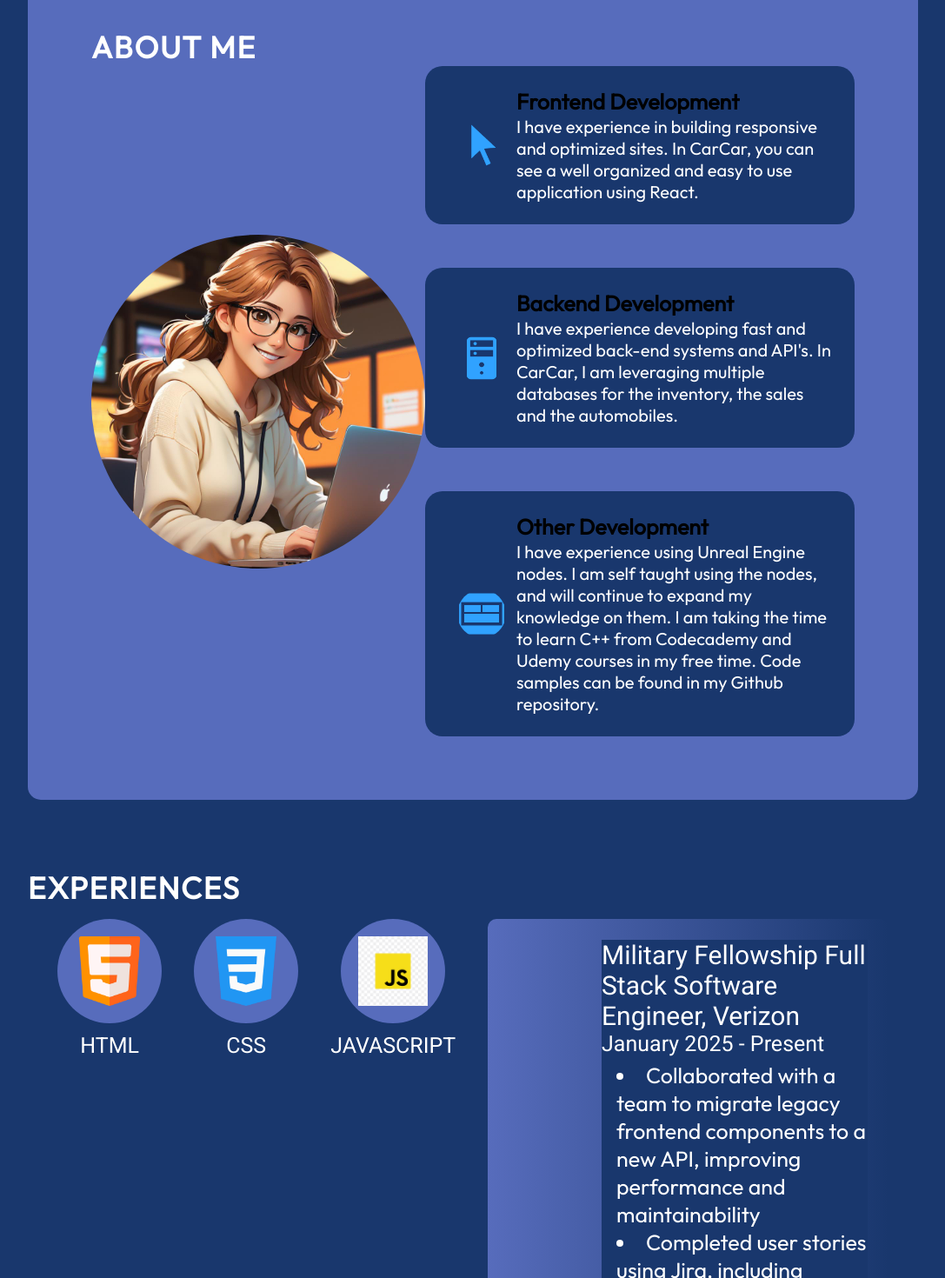
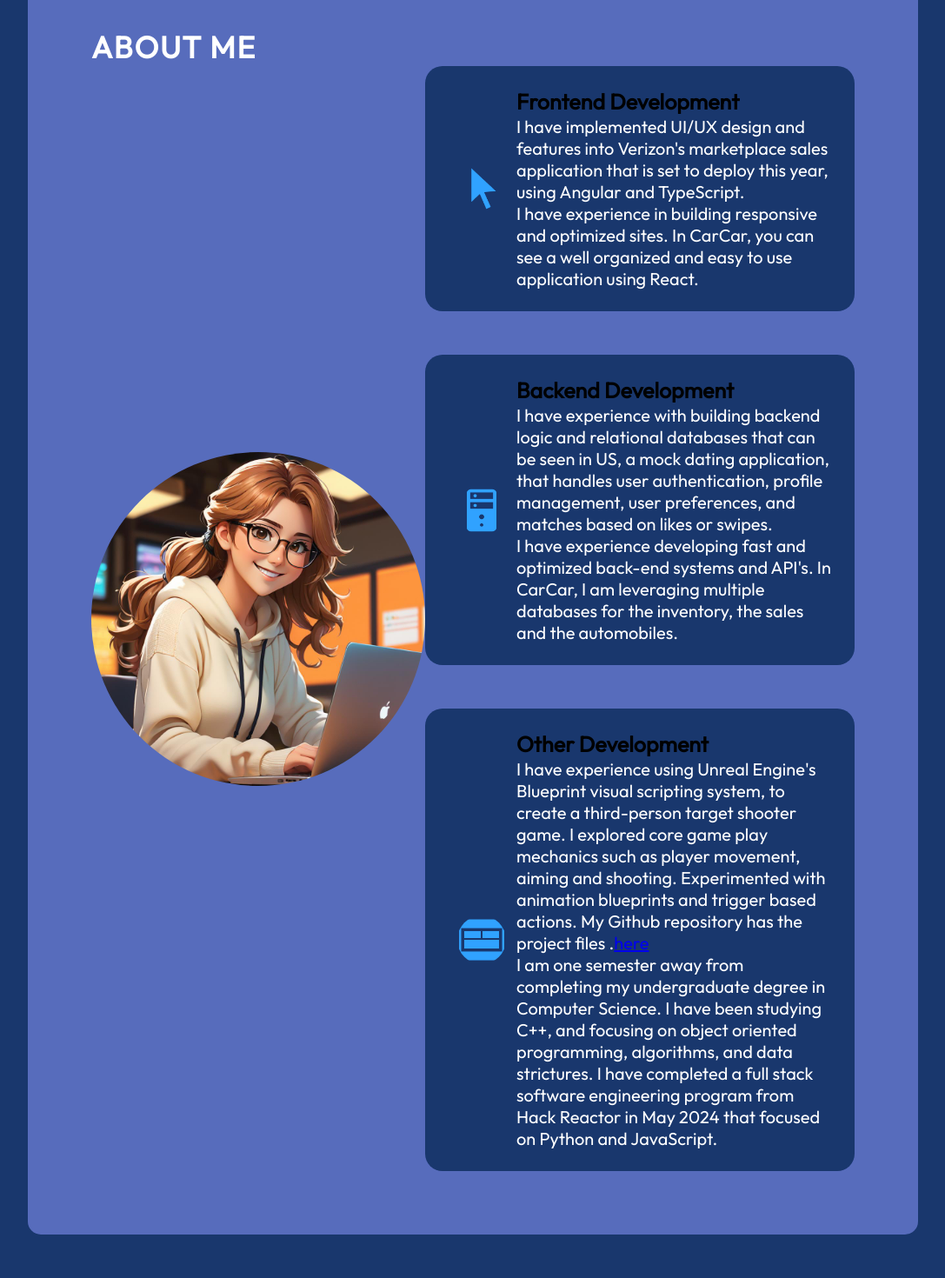
Before and after one commit to MichaelaArteberry/MichaelaArteberry.github.io, a React (Vite) app in the folder portfolio/: page / in a window 1280 px wide. Shown: the part 960-2430 px from the top of the page at 87% size, without its empty margins (96-1183 px from the left). Built offline with nearby package versions, Linux system fonts and the light colour scheme.

Commit message:
Added too and changed a few things in my about me section to go more in depth

```diff
--- a/portfolio/src/components/About/About.jsx
+++ b/portfolio/src/components/About/About.jsx
@@ -13,6 +13,7 @@ const About = () => {
                         <img src={getImageUrl("about/cursorIcon.png")} alt="cursor icon" />
                         <div className={styles.aboutItemText}>
                             <h3>Frontend Development</h3>
+                            <p>I have implemented UI/UX design and features into Verizon's marketplace sales application that is set to deploy this year, using Angular and TypeScript.</p>
                             <p>I have experience in building responsive and optimized sites. In CarCar, you can see a well organized and easy to use application using React.</p>
                         </div>
                     </li>
@@ -21,6 +22,7 @@ const About = () => {
                         <img src={getImageUrl("about/serverIcon.png")} alt="cursor icon" />
                         <div className={styles.aboutItemText}>
                             <h3>Backend Development</h3>
+                            <p>I have experience with building backend logic and relational databases that can be seen in US, a mock dating application, that handles user authentication, profile management, user preferences, and matches based on likes or swipes.</p>
                             <p>I have experience developing fast and optimized back-end systems and API's. In CarCar, I am leveraging multiple databases for the inventory, the sales and the automobiles.</p>
                         </div>
                     </li>
@@ -29,7 +31,10 @@ const About = () => {
                         <img src={getImageUrl("about/designIcon.png")} alt="cursor icon" />
                         <div className={styles.aboutItemText}>
                             <h3>Other Development</h3>
-                            <p>I have experience using Unreal Engine nodes. I am self taught using the nodes, and will continue to expand my knowledge on them. I am taking the time to learn C++ from Codecademy and Udemy courses in my free time. Code samples can be found in my Github repository. </p>
+                            <p>I have experience using Unreal Engine's Blueprint visual scripting system, to create a third-person target shooter game. I explored core game play mechanics such as player movement, aiming and shooting. Experimented with animation blueprints and trigger based actions. My Github repository has the project files {" "}.
+                            <a href="https://github.com/MichaelaArteberry/First-Unreal-Game" target="_blank" rel="noopener noreferrer">here</a>
+                            </p>
+                            <p>I am one semester away from completing my undergraduate degree in Computer Science. I have been studying C++, and focusing on object oriented programming, algorithms, and data strictures. I have completed a full stack software engineering program from Hack Reactor in May 2024 that focused on Python and JavaScript. </p>
                         </div>
                     </li>
                 </ul>
```
